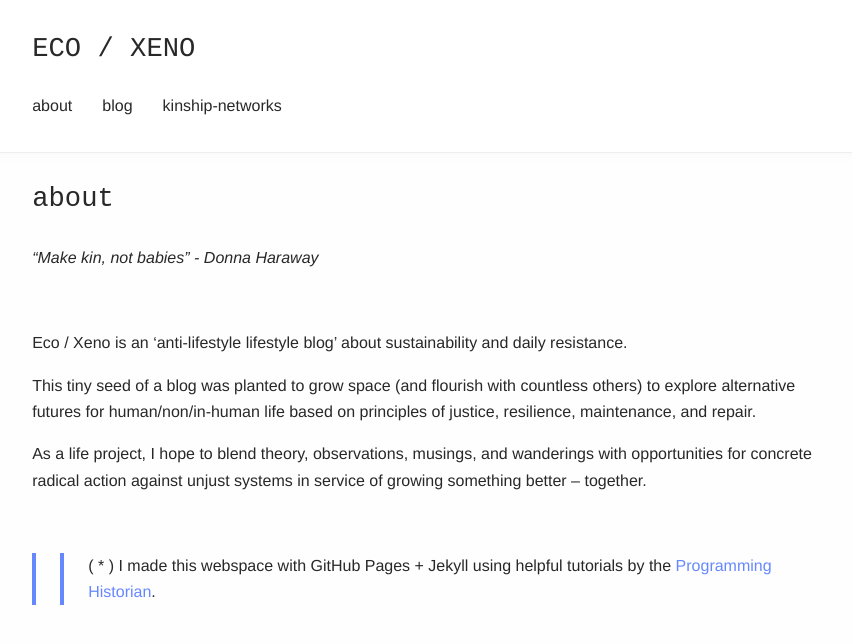
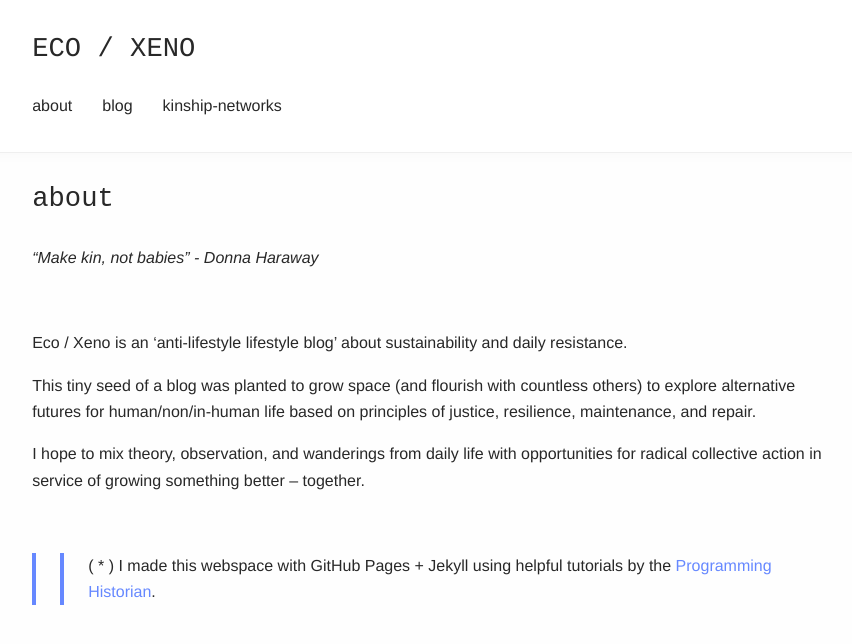
Before and after one commit to teddiebrock/blank-spaces, a Jekyll site: the page built from about.md, in a window 1280 px wide. Shown: the top 644 px of the page, without its empty margins (211-1063 px from the left). Built offline with Jekyll 4.4.1, drawn with Linux system fonts in a browser that asks for light colours.

Commit message:
about fix

```diff
--- a/about.md
+++ b/about.md
@@ -15,7 +15,7 @@ layout: page
 
 This tiny seed of a blog was planted to grow space (and flourish with countless others) to explore alternative futures for human/non/in-human life based on principles of justice, resilience, maintenance, and repair.
 
-As a life project, I hope to blend theory, observations, musings, and wanderings with opportunities for concrete radical action against unjust systems in service of growing something better -- together.
+I hope to mix theory, observation, and wanderings from daily life with opportunities for radical collective action in service of growing something better -- together.
 
 &nbsp;
 &nbsp;
```
